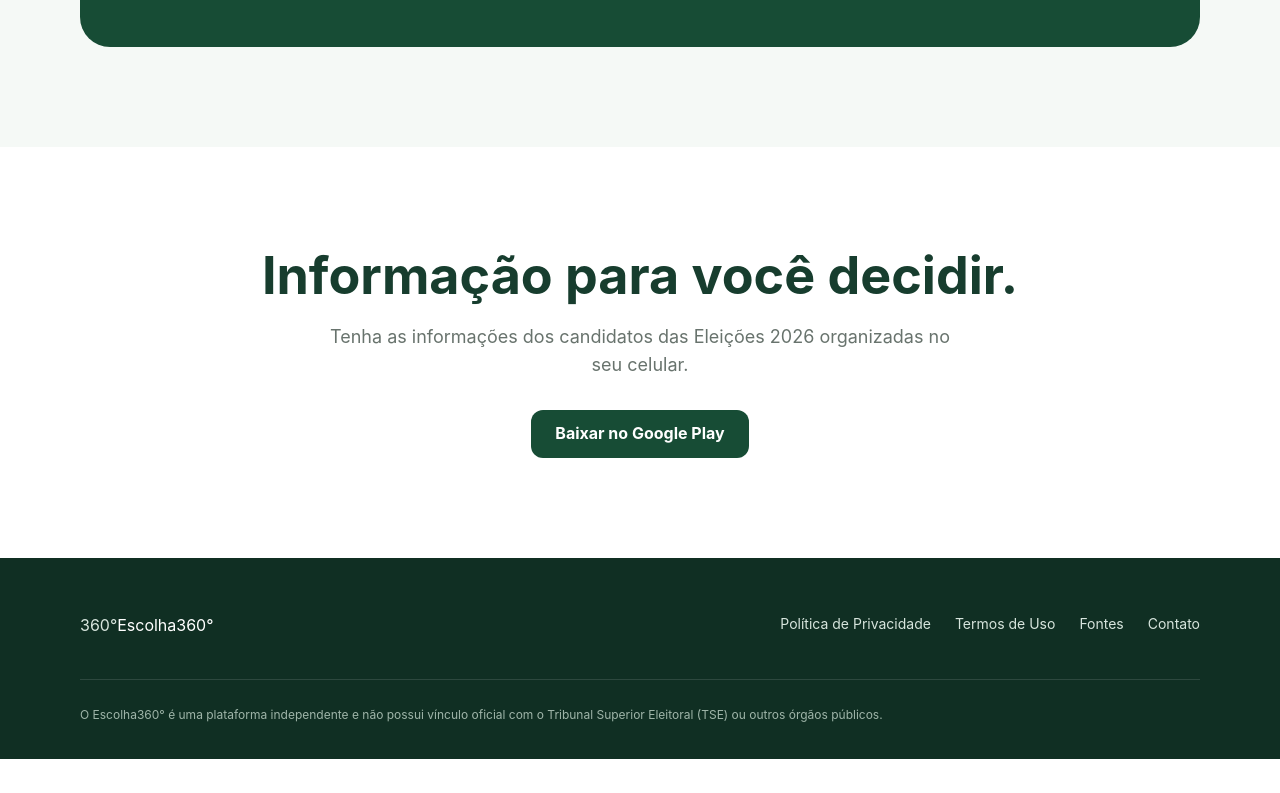
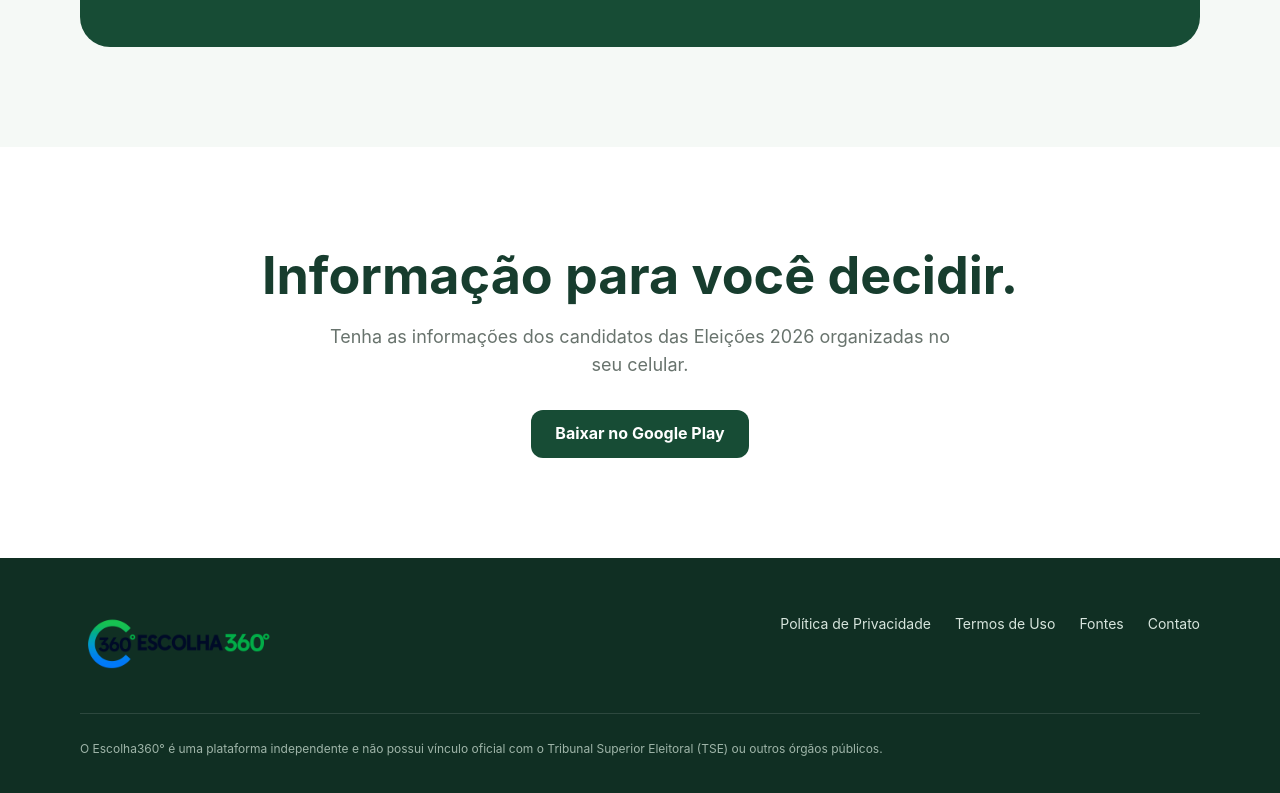
Before and after one commit to spsappscorp/escolha360-site, a plain HTML site: page index.html in a window 1280 px wide. Shown: the part 4687-5480 px from the top of the page. Before the commit the page ends 5446 px from the top, so only its background shows below. Drawn offline with Linux system fonts and the light colour scheme.

Commit message:
Update index.html

```diff
--- a/index.html
+++ b/index.html
@@ -981,11 +981,11 @@
     <div class="footer-grid">
 
       <div class="logo">
-        <div class="logo-mark">360°</div>
-        <span style="color:white;">
-          Escolha360°
-        </span>
-      </div>
+      <img
+        src="assets/images/logo_transp.png"
+        alt="Escolha360°"
+      >
+    </div>
 
       <div class="footer-links">
         <a href="#">Política de Privacidade</a>
```
